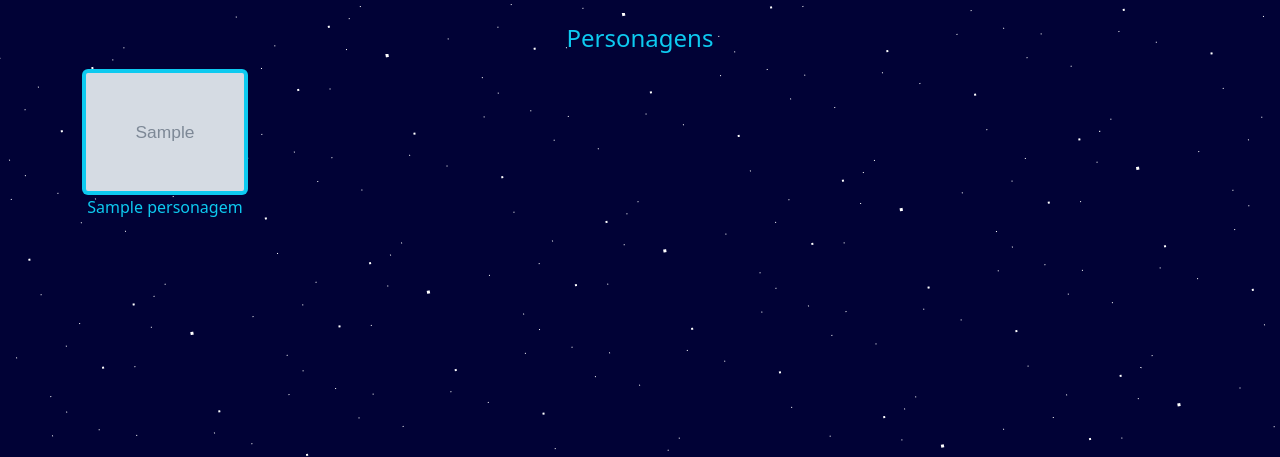
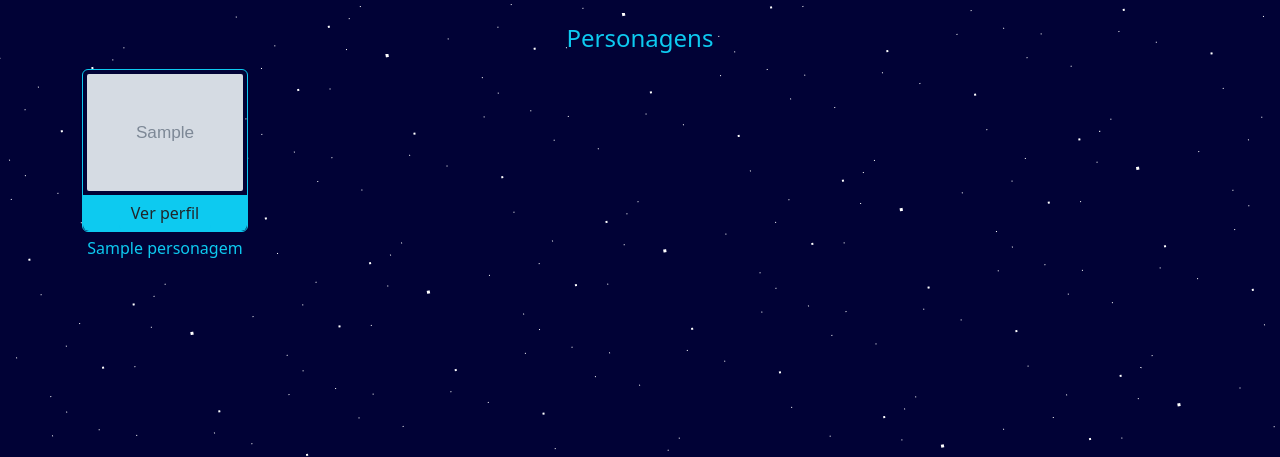
Before and after one commit to AleDevir/Bootcamp_python__APIs, a Flask app: template templates/personagens.html in a window 1280 px wide. Shown: the part 56-513 px from the top of the page. Run offline with Flask 3, Linux system fonts and the light colour scheme; the template is opened without the code that fills it: most values are stand-ins (such as "Sample title", 1, 10 or a date in 2020); grey boxes marked "Sample" are stand-in pictures.

Commit message:
refactor: personagens.html

```diff
--- a/templates/personagens.html
+++ b/templates/personagens.html
@@ -17,10 +17,13 @@
 <div class="row mt-3">
     {% for personagem in dados.results %}
     <div class="col-xl-2 col-lg-3 col-sm-4 col-6">
-        <a href="{{ url_for('personagem', idt = personagem.id) }}">
-            <img src="{{personagem.image}}" alt="{{personagem.name}}"  class="img-fluid img-thumbnail border-0 bg-info"/>
-        </a>
-        <p style="text-align: center;" class="text-info">{{personagem.name}}</p>
+        <div class="border border-info  text-center rounded">
+            <img src="{{personagem.image}}" alt="{{personagem.name}}"  class="img-fluid img-thumbnail border-0 bg-transparent"/>
+            <div class="bg-info rounded-bottom">
+                <a href="{{ url_for('personagem', idt = personagem.id) }}" class="btn border-0 bg-info">Ver perfil</a>
+            </div>
+        </div>
+        <p style="text-align: center;" class="text-info mt-1">{{personagem.name}}</p>
     </div>
     {% endfor %}
 </div>
```
